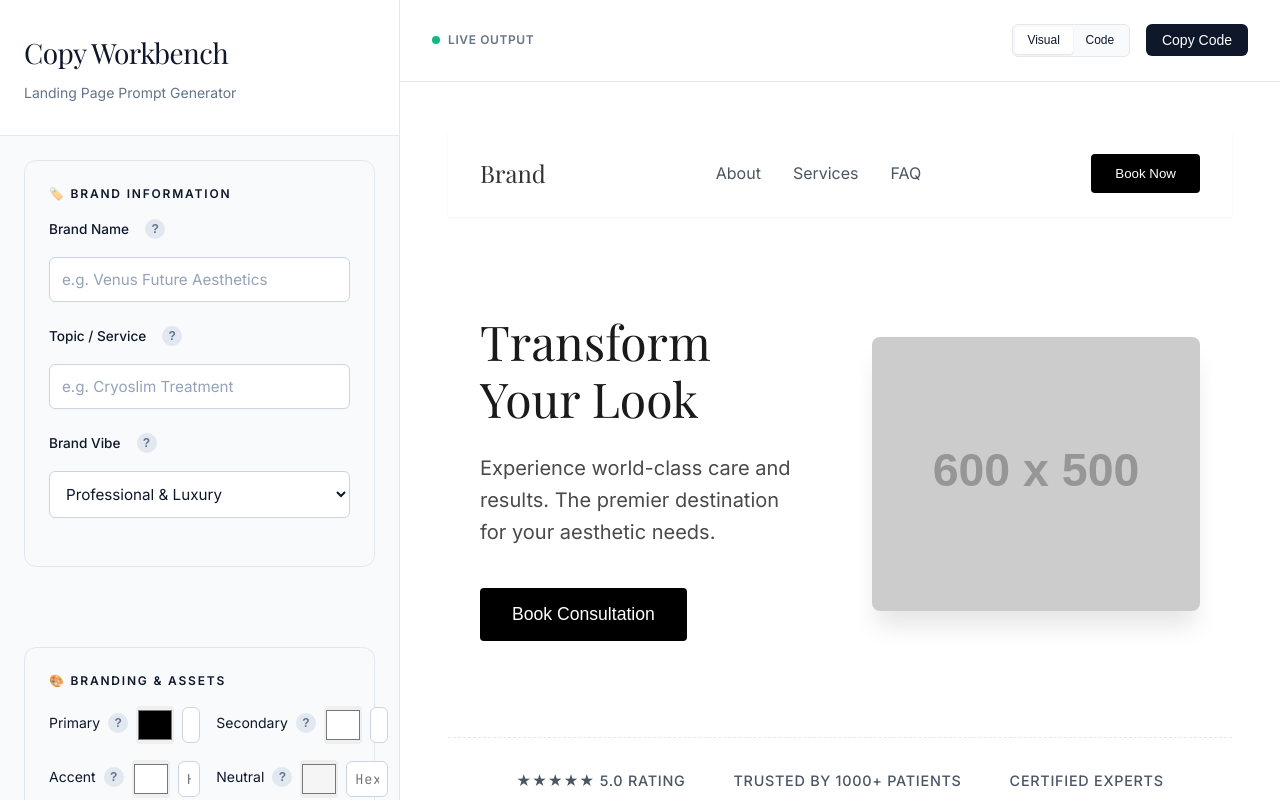
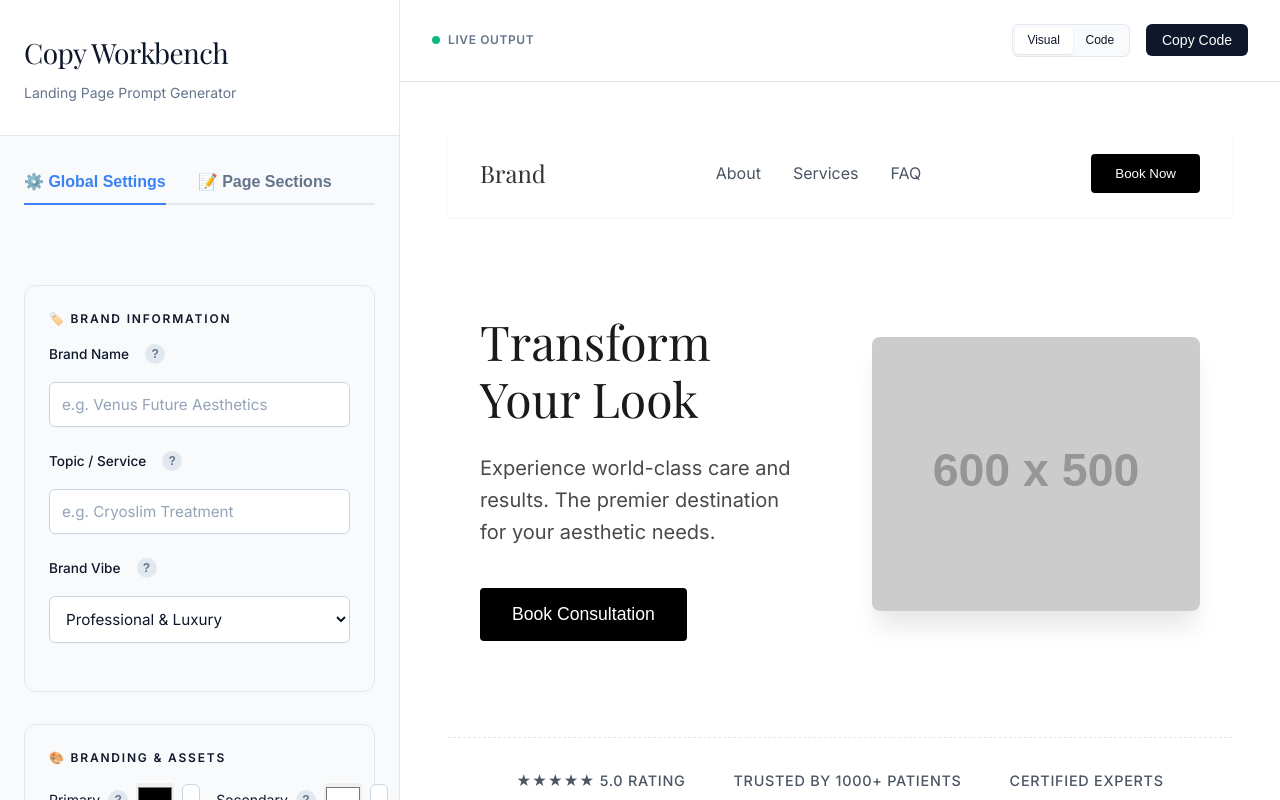
Before and after one commit to rdaiven/Landing-Page-Prompt-Generator, a React (Vite) app: page / in a window 1280 px wide. Built offline with nearby package versions, Linux system fonts and the light colour scheme; a web font is replaced by a local one.

Commit message:
Practical Utilities & Polish

```diff
--- a/src/App.jsx
+++ b/src/App.jsx
@@ -4,8 +4,13 @@ import PreviewPanel from './components/PreviewPanel'
 import { generatePrompt } from './utils/promptGenerator'
 import { getInitialSectionState, sectionConfigs } from './utils/sectionConfig'
 
+const STORAGE_KEY = 'prompt_generator_v1_data';
+
 function App() {
-  const [formData, setFormData] = useState({
+  const [formData, setFormData] = useState(() => {
+    // Initialize from storage if available, otherwise default
+    const saved = localStorage.getItem(STORAGE_KEY);
+    return saved ? JSON.parse(saved) : {
       brandName: '',
       topic: '',
       vibe: '',
@@ -14,16 +19,17 @@ function App() {
       accentColor: '',
       neutralColor: '',
       audience: '',
-    assets: [
-      { type: 'image', url: '' }
-    ],
+      assets: [{ type: 'image', url: '' }],
       sections: getInitialSectionState()
+    }
   })
 
   const [prompt, setPrompt] = useState('')
 
   useEffect(() => {
     setPrompt(generatePrompt(formData))
+    // Save to local storage on every update
+    localStorage.setItem(STORAGE_KEY, JSON.stringify(formData));
   }, [formData])
 
   const updateField = (field, value) => {
@@ -92,6 +98,64 @@ function App() {
     }))
   }
 
+  // --- Actions ---
+  const handleReset = () => {
+    if (window.confirm('Are you sure you want to clear all data? This cannot be undone.')) {
+      const defaults = {
+        brandName: '',
+        topic: '',
+        vibe: '',
+        primaryColor: '',
+        secondaryColor: '',
+        accentColor: '',
+        neutralColor: '',
+        audience: '',
+        assets: [{ type: 'image', url: '' }],
+        sections: getInitialSectionState()
+      };
+      setFormData(defaults);
+      localStorage.removeItem(STORAGE_KEY);
+    }
+  }
+
+  const handleExport = () => {
+    const dataStr = JSON.stringify(formData, null, 2);
+    const blob = new Blob([dataStr], { type: 'application/json' });
+    const url = URL.createObjectURL(blob);
+    const link = document.createElement('a');
+    link.href = url;
+    link.download = `prompt_config_${new Date().toISOString().slice(0, 10)}.json`;
+    document.body.appendChild(link);
+    link.click();
+    document.body.removeChild(link);
+    URL.revokeObjectURL(url);
+  }
+
+  const handleImport = (event) => {
+    const file = event.target.files[0];
+    if (!file) return;
+
+    const reader = new FileReader();
+    reader.onload = (e) => {
+      try {
+        const importedData = JSON.parse(e.target.result);
+        // Basic validation could go here
+        if (importedData.sections) {
+          setFormData(importedData);
+          alert('Configuration loaded successfully!');
+        } else {
+          alert('Invalid configuration file.');
+        }
+      } catch (err) {
+        console.error(err);
+        alert('Error reading file.');
+      }
+    };
+    reader.readAsText(file);
+    // Reset input value to allow re-importing same file if needed
+    event.target.value = '';
+  }
+
   return (
     <main className="workbench">
       <div className="input-side">
@@ -105,6 +169,9 @@ function App() {
           toggleSection={toggleSection}
           updateSectionLayout={updateSectionLayout}
           updateSectionData={updateSectionData}
+          onReset={handleReset}
+          onExport={handleExport}
+          onImport={handleImport}
         />
       </div>
       <div className="preview-side">
--- a/src/components/InputPanel.jsx
+++ b/src/components/InputPanel.jsx
@@ -2,7 +2,8 @@ import React from 'react'
 import Tooltip from './Tooltip'
 import { sectionConfigs } from '../utils/sectionConfig'
 
-const InputPanel = ({ formData, updateField, toggleSection, updateSectionLayout, updateSectionData }) => {
+const InputPanel = ({ formData, updateField, toggleSection, updateSectionLayout, updateSectionData, onReset, onExport, onImport }) => {
+    const [activeTab, setActiveTab] = React.useState('settings');
     const [expandedSection, setExpandedSection] = React.useState(null);
 
     const toggleAccordion = (sectionKey) => {
@@ -87,10 +88,50 @@ const InputPanel = ({ formData, updateField, toggleSection, updateSectionLayout,
 
     return (
         <div className="input-panel">
+            <div className="tabs-header" style={{ display: 'flex', gap: '2rem', borderBottom: '2px solid #e2e8f0', marginBottom: '2rem' }}>
+                <button
+                    onClick={() => setActiveTab('settings')}
+                    style={{
+                        padding: '0.75rem 0',
+                        border: 'none',
+                        borderBottom: activeTab === 'settings' ? '2px solid #3b82f6' : '2px solid transparent',
+                        marginBottom: '-2px',
+                        color: activeTab === 'settings' ? '#3b82f6' : '#64748b',
+                        fontWeight: 600,
+                        fontSize: '1rem',
+                        cursor: 'pointer',
+                        background: 'none',
+                        transition: 'all 0.2s'
+                    }}
+                >
+                    ⚙️ Global Settings
+                </button>
+                <button
+                    onClick={() => setActiveTab('content')}
+                    style={{
+                        padding: '0.75rem 0',
+                        border: 'none',
+                        borderBottom: activeTab === 'content' ? '2px solid #3b82f6' : '2px solid transparent',
+                        marginBottom: '-2px',
+                        color: activeTab === 'content' ? '#3b82f6' : '#64748b',
+                        fontWeight: 600,
+                        fontSize: '1rem',
+                        cursor: 'pointer',
+                        background: 'none',
+                        transition: 'all 0.2s'
+                    }}
+                >
+                    📝 Page Sections
+                </button>
+            </div>
+
+            {activeTab === 'settings' && (
+                <div className="fade-in">
                     <section className="form-group" style={{ background: '#f8fafc', padding: '1.5rem', borderRadius: '12px', border: '1px solid #e2e8f0' }}>
                         <h3 style={{ display: 'flex', alignItems: 'center', gap: '0.5rem', marginBottom: '1rem', color: '#0f172a' }}>
                             🏷️ Brand Information
                         </h3>
+                        {/* ... fields ... */}
                         <div className="input-field">
                             <label style={{ display: 'flex', alignItems: 'center' }}>
                                 Brand Name
@@ -237,9 +278,60 @@ const InputPanel = ({ formData, updateField, toggleSection, updateSectionLayout,
                                 style={{ width: '100%', padding: '0.75rem', borderRadius: '6px', border: '1px solid #cbd5e1', marginTop: '0.5rem' }}
                             />
                         </div>
+                        <div className="color-presets" style={{ marginTop: '1rem' }}>
+                            <label style={{ fontSize: '0.75rem', textTransform: 'uppercase', letterSpacing: '0.05em', color: '#64748b' }}>Quick Palettes</label>
+                            <div style={{ display: 'flex', gap: '0.5rem', marginTop: '0.5rem', flexWrap: 'wrap' }}>
+                                {[
+                                    { name: 'Luxury', primary: '#1a1a1a', secondary: '#ffffff', accent: '#d4af37', neutral: '#f9f9f9' },
+                                    { name: 'Medical', primary: '#0ea5e9', secondary: '#ffffff', accent: '#0284c7', neutral: '#f1f5f9' },
+                                    { name: 'Organic', primary: '#166534', secondary: '#f0fdf4', accent: '#d97706', neutral: '#fff7ed' },
+                                    { name: 'Dark', primary: '#000000', secondary: '#111111', accent: '#3b82f6', neutral: '#1f2937' },
+                                ].map(preset => (
+                                    <button
+                                        key={preset.name}
+                                        onClick={() => {
+                                            updateField('primaryColor', preset.primary);
+                                            updateField('secondaryColor', preset.secondary);
+                                            updateField('accentColor', preset.accent);
+                                            updateField('neutralColor', preset.neutral);
+                                        }}
+                                        style={{
+                                            display: 'flex', alignItems: 'center', gap: '0.5rem',
+                                            padding: '0.25rem 0.5rem',
+                                            border: '1px solid #e2e8f0', borderRadius: '999px',
+                                            background: '#fff', cursor: 'pointer', fontSize: '0.8rem'
+                                        }}
+                                    >
+                                        <div style={{ display: 'flex', borderRadius: '50%', overflow: 'hidden', width: '16px', height: '16px' }}>
+                                            <div style={{ background: preset.primary, flex: 1 }}></div>
+                                            <div style={{ background: preset.accent, flex: 1 }}></div>
+                                        </div>
+                                        {preset.name}
+                                    </button>
+                                ))}
+                            </div>
+                        </div>
                     </section>
 
-            <section className="form-group" style={{ marginTop: '2rem' }}>
+                    {/* Actions Toolbar */}
+                    <div className="actions-toolbar" style={{ marginTop: '2rem', paddingTop: '1.5rem', borderTop: '1px solid #e2e8f0', display: 'flex', gap: '1rem' }}>
+                        <button onClick={onReset} style={{ padding: '0.75rem 1.5rem', borderRadius: '6px', border: '1px solid #ef4444', color: '#ef4444', background: '#fff', cursor: 'pointer', fontWeight: 600 }}>
+                            Reset Data
+                        </button>
+                        <button onClick={onExport} style={{ padding: '0.75rem 1.5rem', borderRadius: '6px', border: '1px solid #cbd5e1', color: '#334155', background: '#fff', cursor: 'pointer', fontWeight: 600 }}>
+                            Export Config
+                        </button>
+                        <label style={{ padding: '0.75rem 1.5rem', borderRadius: '6px', border: '1px solid #cbd5e1', color: '#334155', background: '#fff', cursor: 'pointer', fontWeight: 600, display: 'inline-block' }}>
+                            Import Config
+                            <input type="file" accept=".json" onChange={onImport} style={{ display: 'none' }} />
+                        </label>
+                    </div>
+                </div>
+            )}
+
+            {activeTab === 'content' && (
+                <div className="fade-in">
+                    <section className="form-group">
                         <h3 style={{ display: 'flex', alignItems: 'center', gap: '0.5rem', marginBottom: '1rem', color: '#0f172a' }}>
                             📑 Page Sections & Layouts
                         </h3>
@@ -334,7 +426,10 @@ const InputPanel = ({ formData, updateField, toggleSection, updateSectionLayout,
                         </div>
                     </section>
                 </div>
+            )}
+        </div>
     )
 }
 
+
 export default InputPanel
```
Lines whose indentation alone changed are shown as unchanged.
